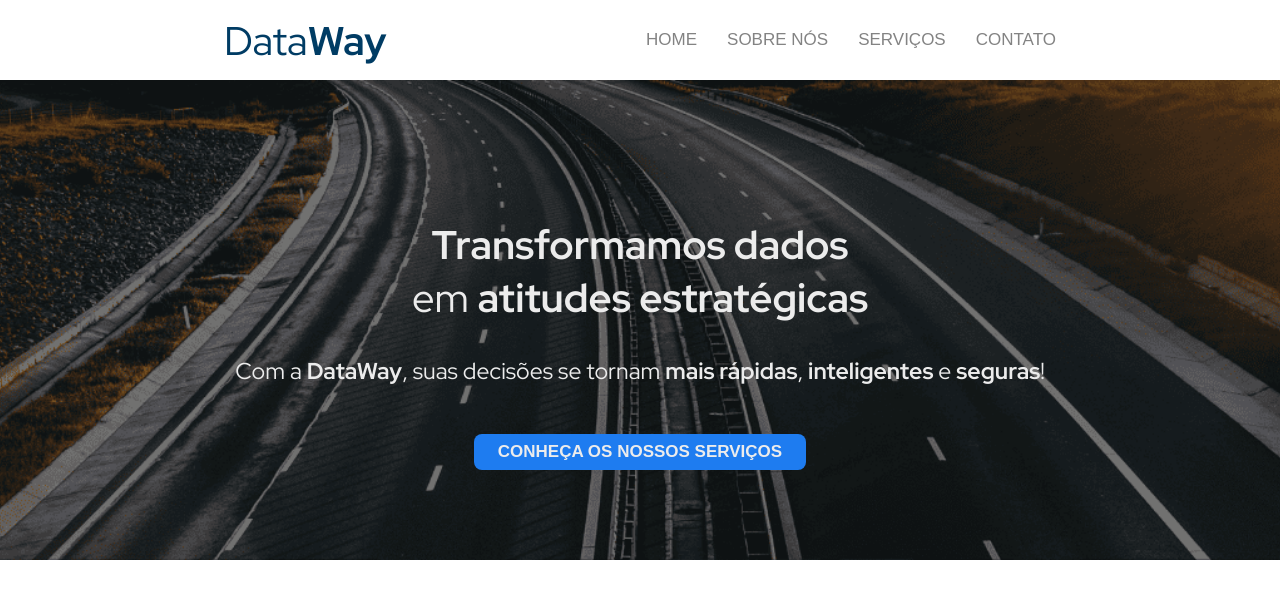
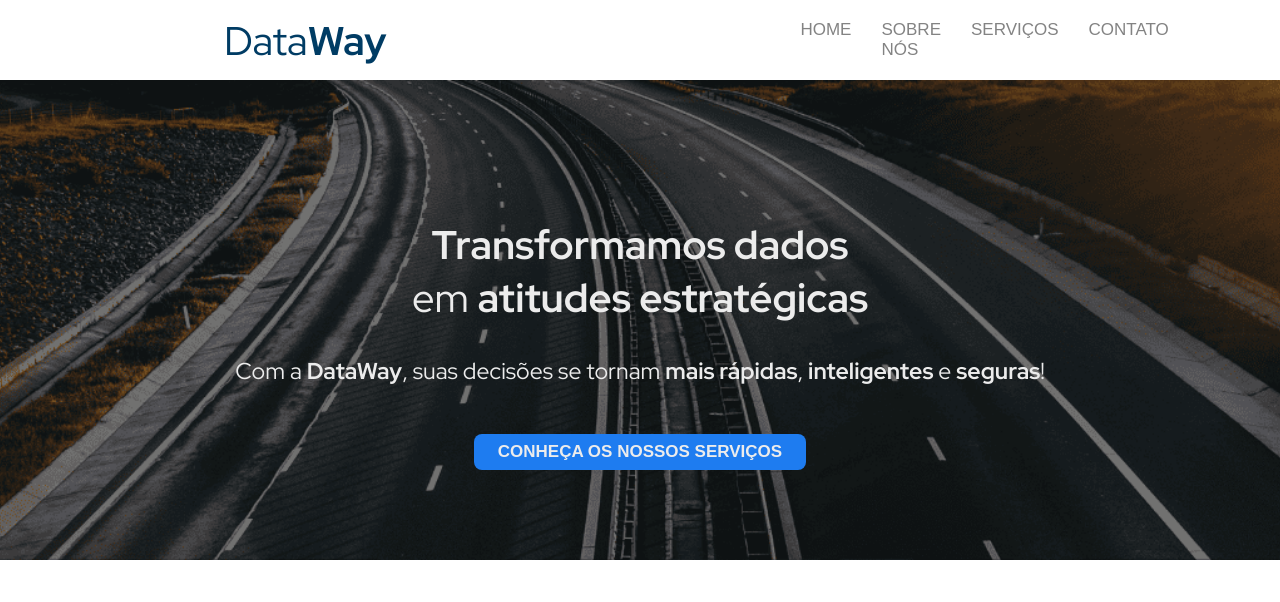
Before and after one commit to Projeto-Pesquisa-e-Inovacao-II/DataWay-System, a website: page public/index.html in a window 1280 px wide. Shown: the top 602 px of the page. Drawn offline with Linux system fonts and the light colour scheme; a web font is replaced by a local one.

Commit message:
Subindo ajustes no site intitucional

```diff
--- a/public/css/contato.css
+++ b/public/css/contato.css
@@ -100,6 +100,9 @@ header .container {
   margin-left: auto;
   height: 10vh;
   min-width: 700px;
+  .pages{
+    margin-left: 24rem;
+  }
 }
 
 header .logo {
--- a/public/css/index.css
+++ b/public/css/index.css
@@ -103,6 +103,9 @@ header .container {
   margin-left: auto;
   height: 10vh;
   min-width: 700px;
+  .pages{
+    margin-left: 24rem;
+  }
 }
 
 header .logo {
@@ -129,10 +132,7 @@ header ul li a {
 }
 
 
-.burger {
-  display: none !important;
-  cursor: pointer;
-}
+
 
 /* header */
 
--- a/public/css/servicos.css
+++ b/public/css/servicos.css
@@ -101,6 +101,9 @@ header .container {
   margin-left: auto;
   height: 10vh;
   min-width: 700px;
+  .pages{
+    margin-left: 24rem;
+  }
 }
 
 header .logo {
--- a/public/css/sobre-nos.css
+++ b/public/css/sobre-nos.css
@@ -99,6 +99,9 @@ header .container {
   margin-left: auto;
   height: 10vh;
   min-width: 700px;
+  .pages{
+    margin-left: 24rem;
+  }
 }
 
 header .logo {
```
